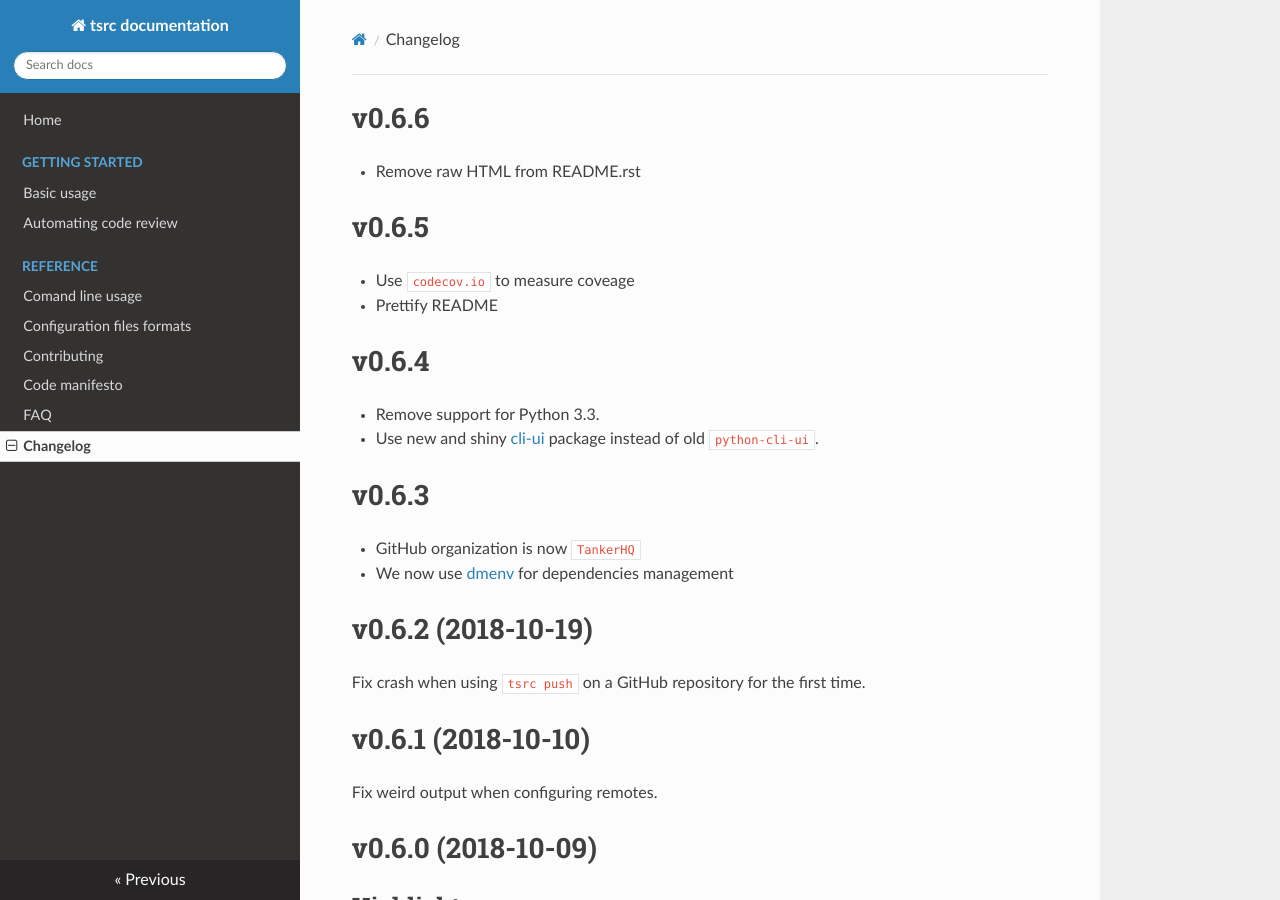
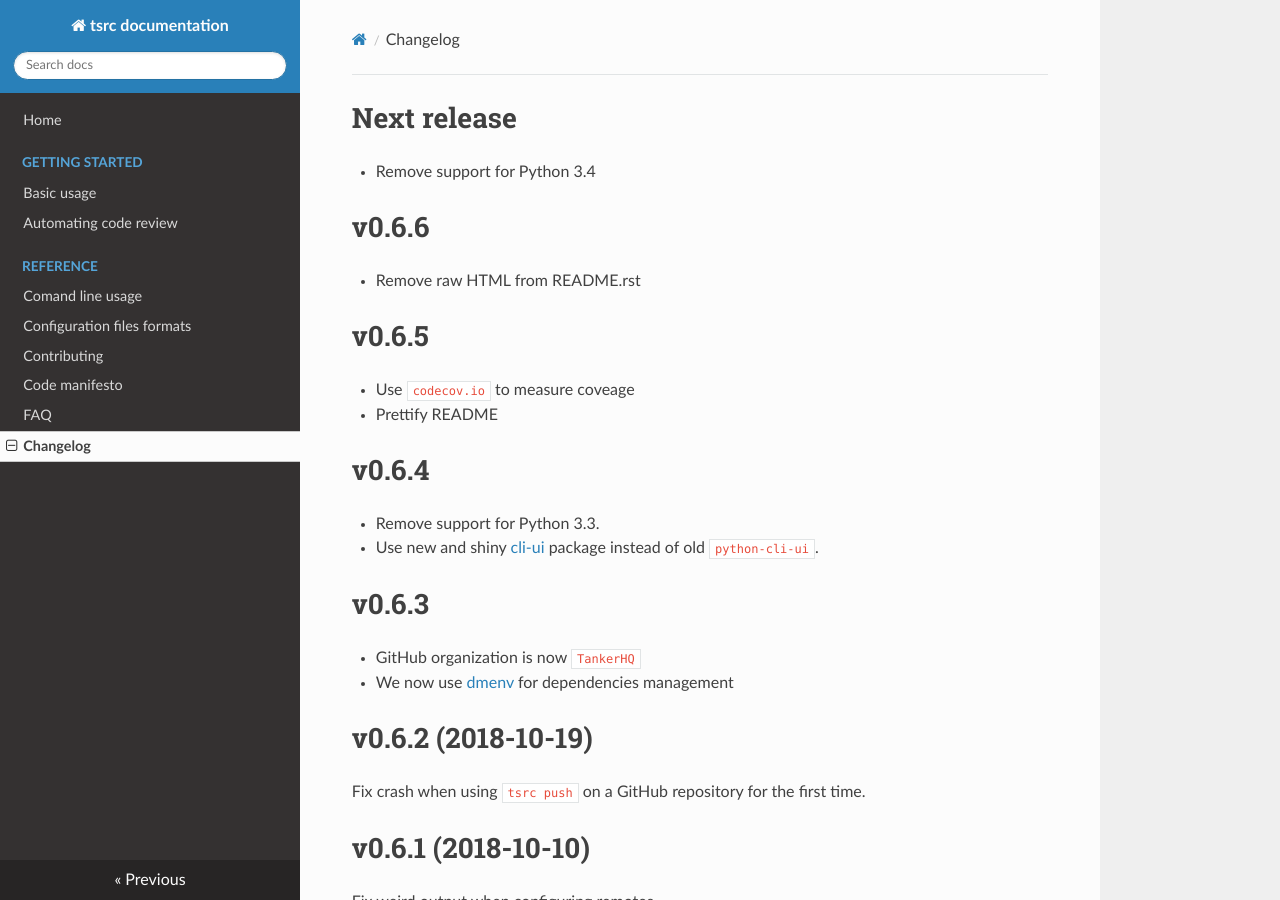
Before and after one commit to your-tools/tsrc, an MkDocs documentation site: the page built from docs/changelog.md, in a window 1280 px wide and 900 px high. Built offline with MkDocs 1.6.1, drawn with Linux system fonts in a browser that asks for light colours; nearby versions of some CDN libraries.

Commit message:
Update Changelog

```diff
--- a/docs/changelog.md
+++ b/docs/changelog.md
@@ -1,3 +1,7 @@
+# Next release
+
+* Remove support for Python 3.4
+
 # v0.6.6
 
 * Remove raw HTML from README.rst
```
